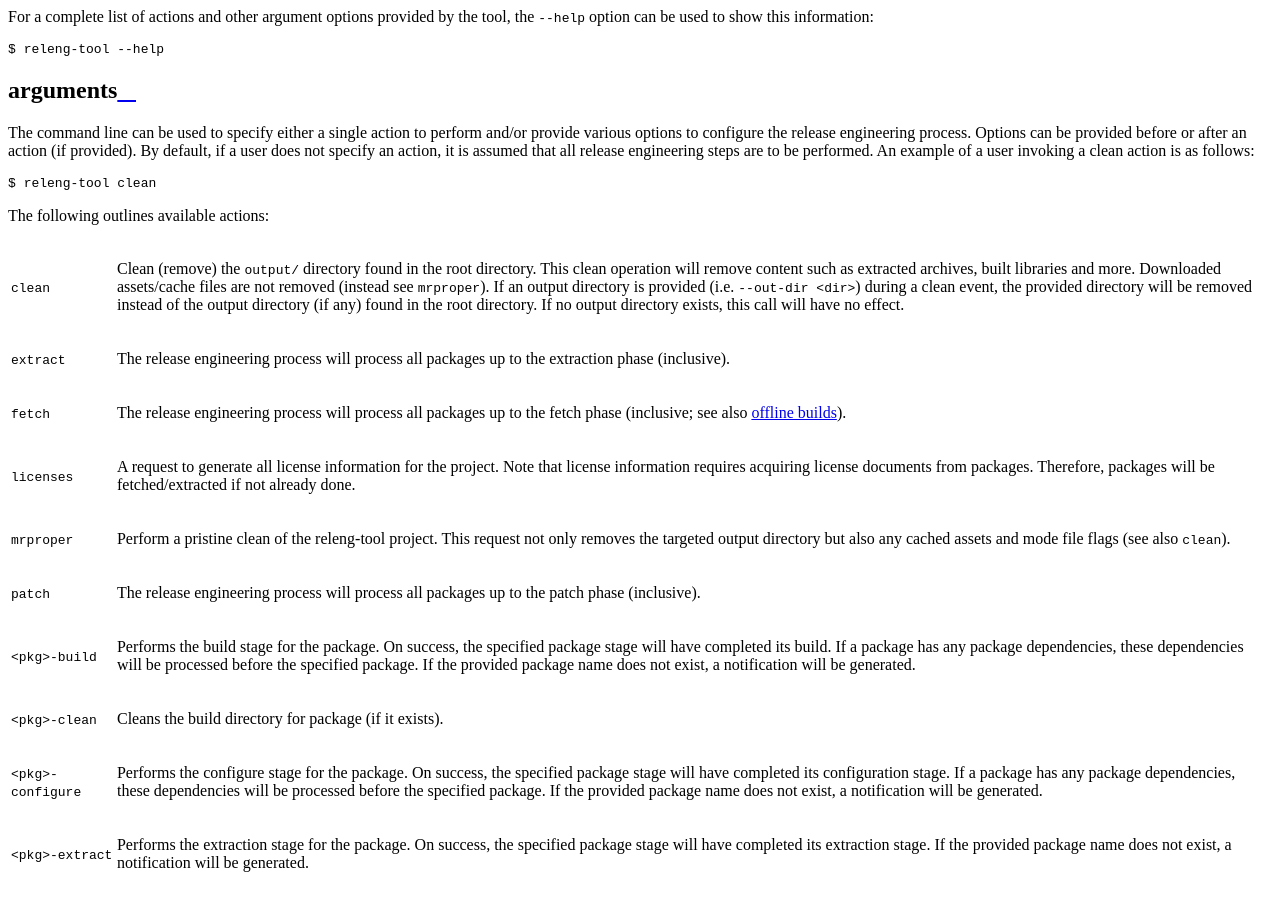
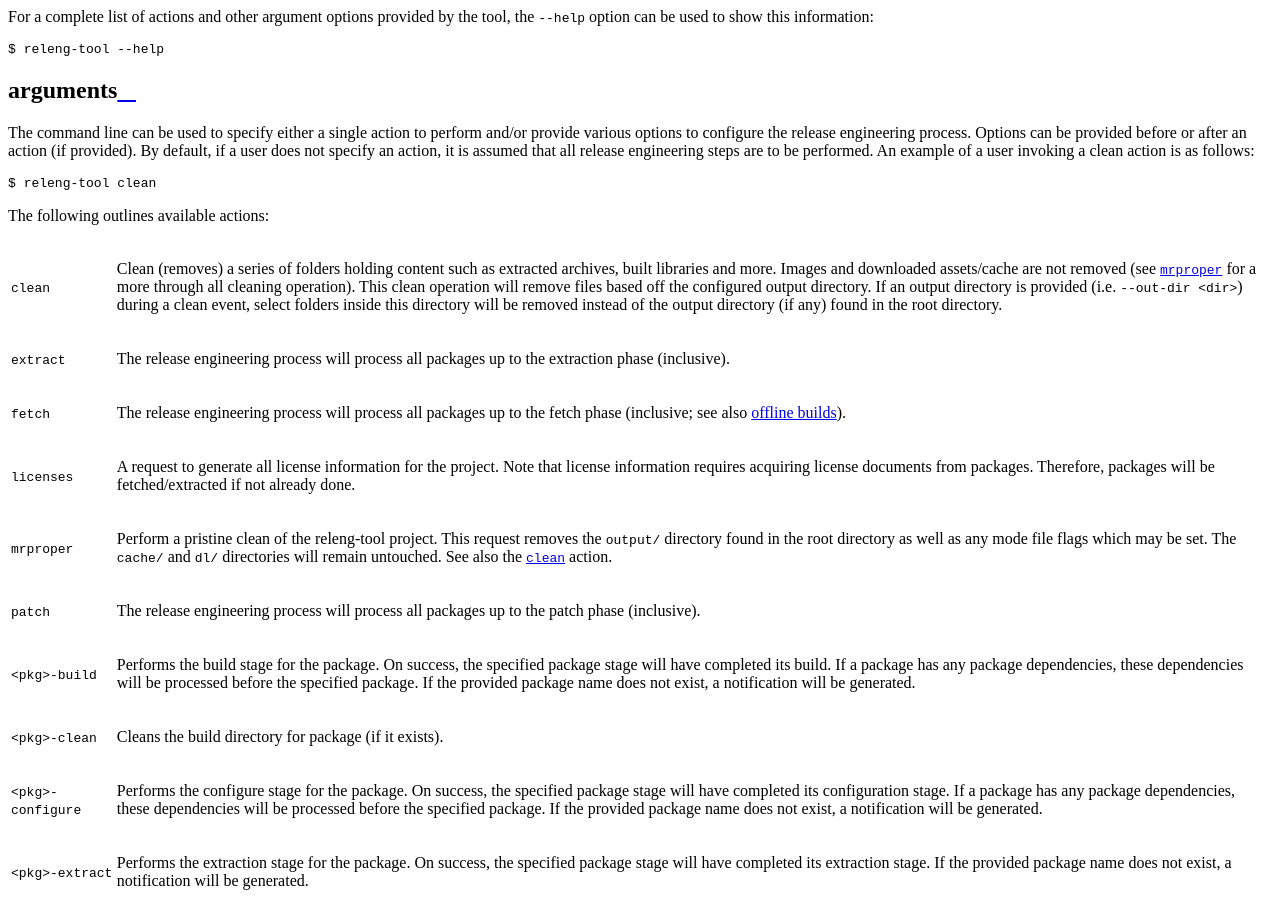
Before and after one commit to releng-tool/releng-tool, a Sphinx documentation site: the page built from Documentation/user-guide.rst, in a window 1280 px wide and 900 px high, scrolled down 2514 px. Built offline with Sphinx 7.4.7 and the Read the Docs theme 2.0.0, drawn with Linux system fonts in a browser that asks for light colours; some of the changed text lies outside the part shown.

Commit message:
Documentation: correct clean/mrproper descriptions
The original documentation described that the `clean` operation would
clean the entire output directory and the `mrproper` operation did that
along with cleaning cache/file-flags; however, this is no the case. The
clean operation only removes a subset of folders from inside the output
directory (to clean the build but not affect already built images and
file modes). The mrproper operation helps clean images and configured
file modes. None of the clean attempts should ever be attempting to
remove downloaded assets and cache folders. Correcting the documentation
to reflect on what releng-tool actually does.

Signed-off-by: James Knight <james.d.knight@live.com>

```diff
--- a/Documentation/developer-guide.rst
+++ b/Documentation/developer-guide.rst
@@ -326,8 +326,8 @@ remove an existing extracted sources/partially built sources:
 
    $ releng-tool clean
 
-Or start from a completely fresh state using ``mrproper`` to remove any
-downloaded/cached resources:
+Or start from a completely fresh state using ``mrproper`` to remove any built
+images and file mode flags:
 
 .. code-block:: shell
 
--- a/Documentation/user-guide.rst
+++ b/Documentation/user-guide.rst
@@ -70,16 +70,19 @@ to be performed. An example of a user invoking a clean action is as follows:
 The following outlines available actions:
 
 +-----------------------+------------------------------------------------------+
-| ``clean``             | Clean (remove) the ``output/`` directory found in    |
-|                       | the root directory. This clean operation will remove |
-|                       | content such as extracted archives, built libraries  |
-|                       | and more. Downloaded assets/cache files are not      |
-|                       | removed (instead see ``mrproper``). If an output     |
-|                       | directory is provided (i.e. ``--out-dir <dir>``)     |
-|                       | during a clean event, the provided directory will be |
-|                       | removed instead of the output directory (if any)     |
-|                       | found in the root directory. If no output directory  |
-|                       | exists, this call will have no effect.               |
+| .. _ACTION_CLEAN:     |                                                      |
+|                       |                                                      |
+| ``clean``             | Clean (removes) a series of folders holding content  |
+|                       | such as extracted archives, built libraries and      |
+|                       | more. Images and downloaded assets/cache are not     |
+|                       | removed (see |ACTION_MRPROPER|_ for a more through   |
+|                       | all cleaning operation). This clean operation will   |
+|                       | remove files based off the configured output         |
+|                       | directory. If an output directory is provided (i.e.  |
+|                       | ``--out-dir <dir>``) during a clean event, select    |
+|                       | folders inside this directory will be removed        |
+|                       | instead of the output directory (if any) found in    |
+|                       | the root directory.                                  |
 +-----------------------+------------------------------------------------------+
 | ``extract``           | The release engineering process will process all     |
 |                       | packages up to the extraction phase (inclusive).     |
@@ -94,10 +97,14 @@ The following outlines available actions:
 |                       | Therefore, packages will be fetched/extracted if not |
 |                       | already done.                                        |
 +-----------------------+------------------------------------------------------+
+| .. _ACTION_MRPROPER:  |                                                      |
+|                       |                                                      |
 | ``mrproper``          | Perform a pristine clean of the releng-tool project. |
-|                       | This request not only removes the targeted output    |
-|                       | directory but also any cached assets and mode file   |
-|                       | flags (see also ``clean``).                          |
+|                       | This request removes the ``output/`` directory found |
+|                       | in the root directory as well as any mode file flags |
+|                       | which may be set. The ``cache/`` and ``dl/``         |
+|                       | directories will remain untouched. See also the      |
+|                       | |ACTION_CLEAN|_ action.                              |
 +-----------------------+------------------------------------------------------+
 | ``patch``             | The release engineering process will process all     |
 |                       | packages up to the patch phase (inclusive).          |
@@ -179,6 +186,9 @@ The following outlines available actions:
 |                       | please ensure `understanding rebuilds`_ has been     |
 |                       | read to understand this action's effect.             |
 +-----------------------+------------------------------------------------------+
+
+.. |ACTION_CLEAN| replace:: ``clean``
+.. |ACTION_MRPROPER| replace:: ``mrproper``
 
 The following outlines available options:
 
@@ -361,7 +371,7 @@ use the development revision for packages where define. For example:
 
 Development mode is persisted through the use of a file flag in the root
 directory. A user can either disable development mode by performing a
-``mrproper`` or can manually remove the file flag.
+|ACTION_MRPROPER|_ or can manually remove the file flag.
 
 .. _local-sources mode:
 
@@ -406,7 +416,7 @@ packages. For example:
 
 Local-sources mode is persisted through the use of a file flag in the root
 directory. A user can either disable local sources mode by performing a
-``mrproper`` or can manually remove the file flag.
+|ACTION_MRPROPER|_ or can manually remove the file flag.
 
 .. _conf_overrides:
 
```
Also changed, not shown: other parts of Documentation/user-guide.rst (+1 -1 lines).
